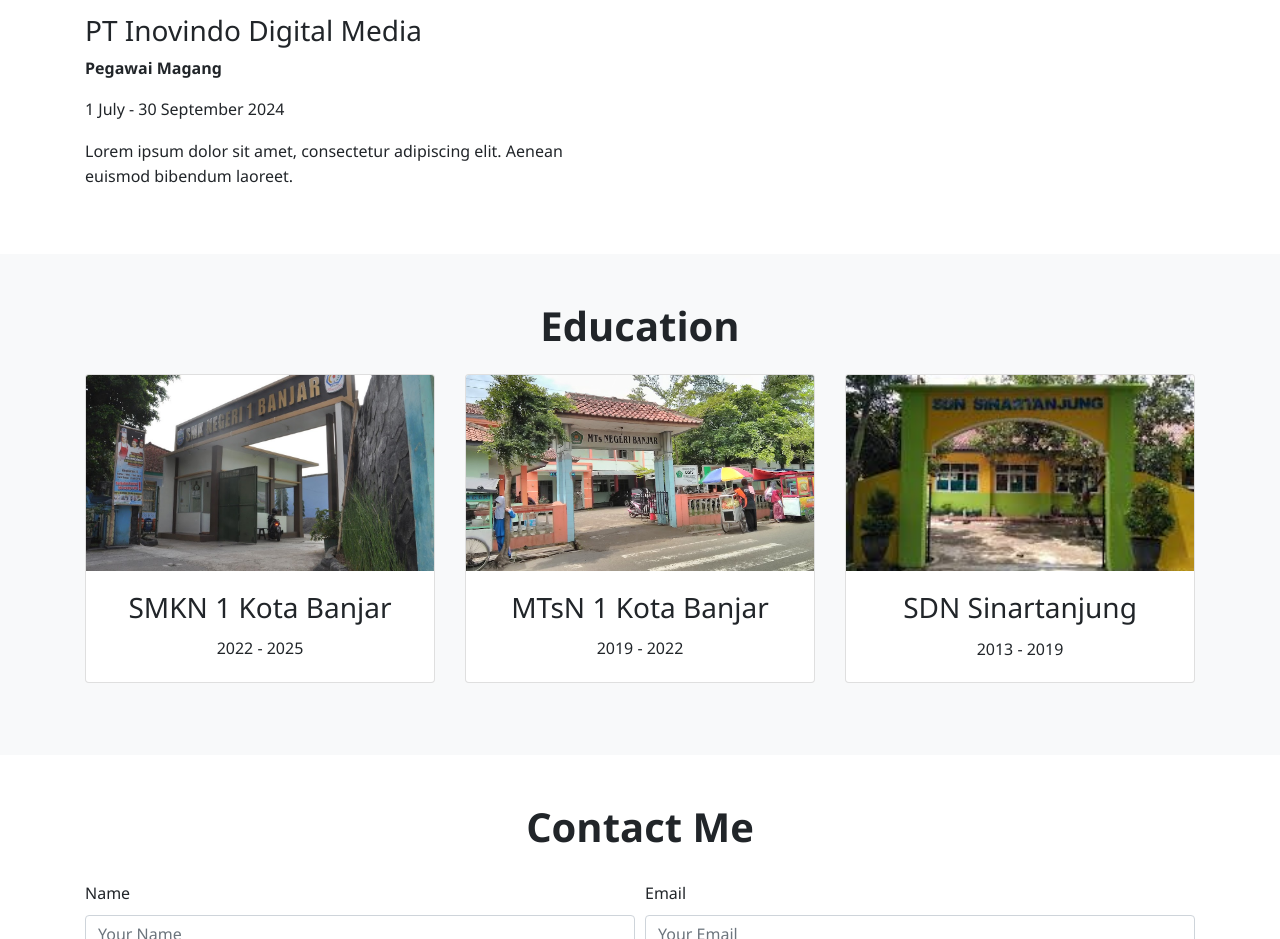
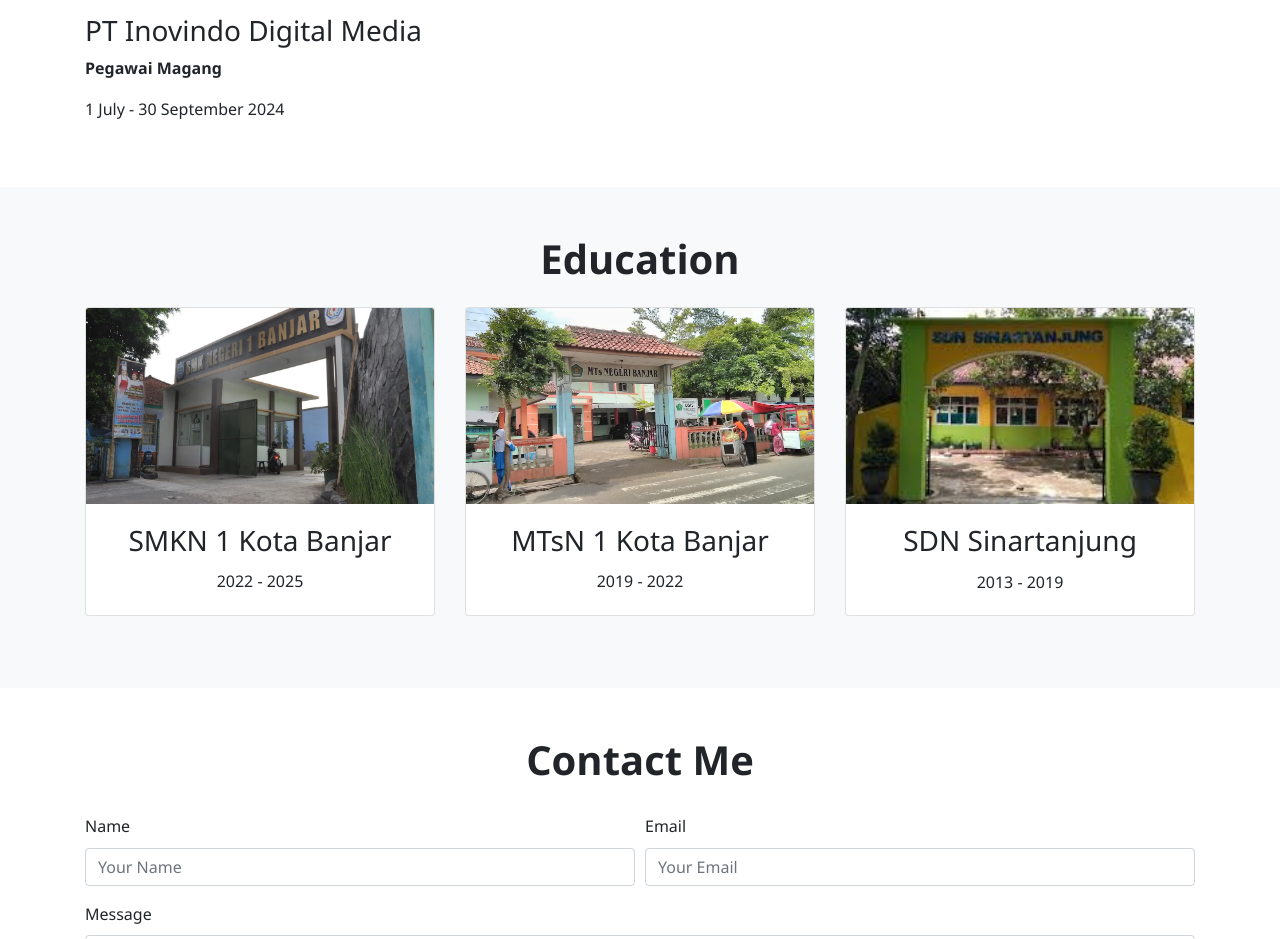
Before and after one commit to Shinee000ZZZ/gungscv, a plain HTML site: page index.html in a window 1280 px wide. Shown: the part 900-1839 px from the top of the page. Drawn offline with nearby package versions, Linux system fonts and the light colour scheme; a script that the page names is missing.

Commit message:
udah jadi

```diff
--- a/index.html
+++ b/index.html
@@ -67,7 +67,6 @@
                 <h3>PT Inovindo Digital Media</h3>
                 <p><strong>Pegawai Magang</strong></p>
                 <p>1 July - 30 September 2024</p>
-                <p>Lorem ipsum dolor sit amet, consectetur adipiscing elit. Aenean euismod bibendum laoreet.</p>
             </div>
         </div>
     </section>
```
